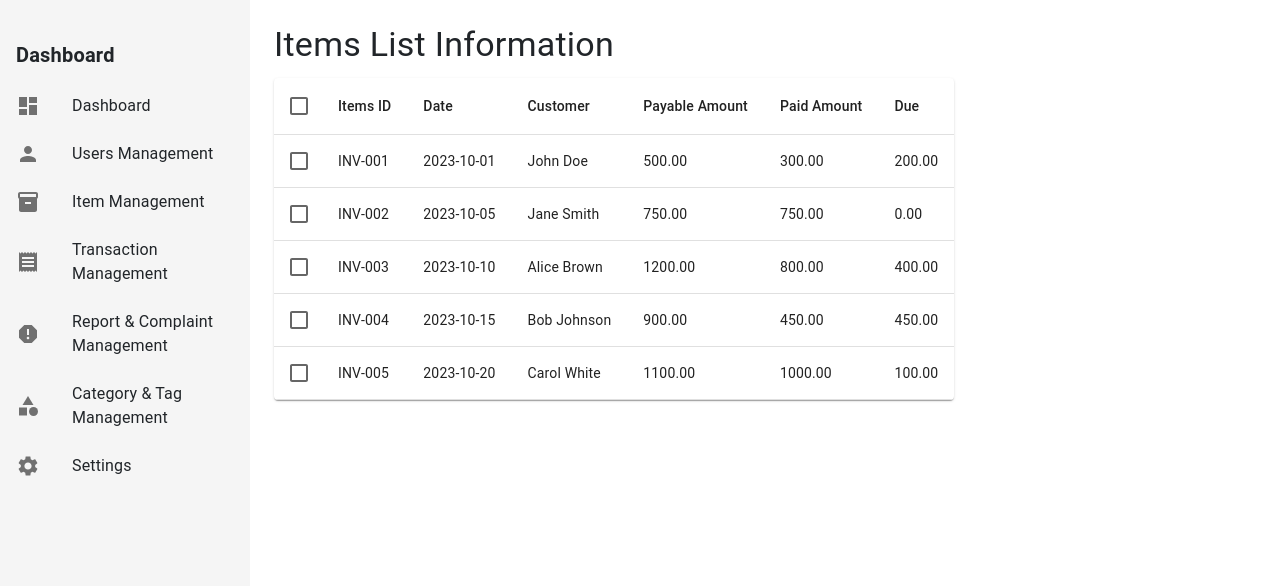
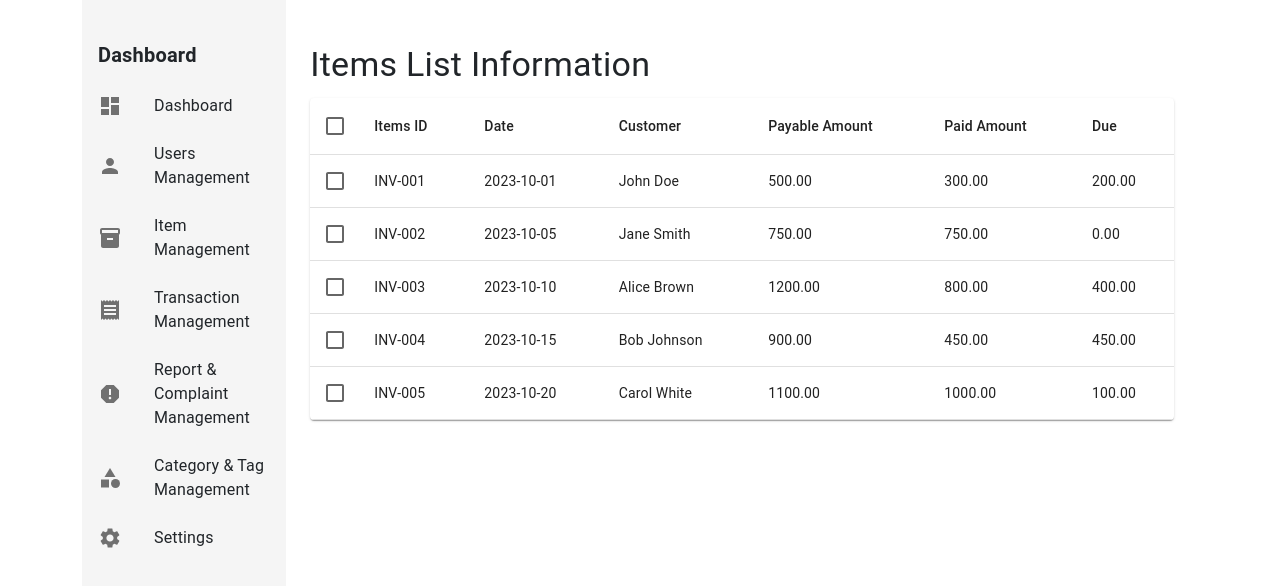
Before and after one commit to AlexHa2/Team-FE-14, a React (Vite) app in the folder source/Team13-FE/: page /admin in a window 1280 px wide. Shown: the top 586 px of the page. Built offline with nearby package versions, Linux system fonts and the light colour scheme.

Commit message:
fix layout admin page

```diff
--- a/source/Team13-FE/src/components/Layout/LayoutAdmin/LayoutAdmin.jsx
+++ b/source/Team13-FE/src/components/Layout/LayoutAdmin/LayoutAdmin.jsx
@@ -1,29 +1,34 @@
 
-import React, { useEffect } from 'react';
-import { useDispatch, useSelector } from 'react-redux';
-import { fetchItems } from '../../redux/slice/itemsSlice';
-import { useState } from 'react';
+import CategoryIcon from '@mui/icons-material/Category';
 import DashboardIcon from '@mui/icons-material/Dashboard';
+import InventoryIcon from '@mui/icons-material/Inventory';
 import PersonIcon from '@mui/icons-material/Person';
-import InventoryIcon from '@mui/icons-material/Inventory';
 import ReceiptIcon from '@mui/icons-material/Receipt';
 import ReportIcon from '@mui/icons-material/Report';
-import CategoryIcon from '@mui/icons-material/Category';
 import SettingsIcon from '@mui/icons-material/Settings';
-import { Box, Container, Typography, TextField, Table, TableBody, TableCell, TableContainer, TableHead, TableRow, Paper, Checkbox, IconButton, List, ListItem, ListItemIcon, ListItemText } from '@mui/material';
-export default function LayoutAdmin({children}) {
+import { Box, List, ListItem, ListItemIcon, ListItemText } from '@mui/material';
+import React from 'react';
+import { Container } from 'react-bootstrap';
+import { useNavigate } from 'react-router-dom';
+export default function LayoutAdmin({ children }) {
+    const navigate = useNavigate()
+    const handleNavigation  = (link) => {
+        navigate("/"+link)
+    }
     return (
+
+        <Container>
             <Box sx={{ display: 'flex' }}>
                 <Box sx={{ width: '250px', bgcolor: '#f5f5f5', height: '100vh', paddingTop: '20px' }}>
                     <List>
                         <ListItem>
                             <ListItemText primary="Dashboard" primaryTypographyProps={{ fontWeight: 'bold', fontSize: 20 }} />
                         </ListItem>
-                    <ListItem button onClick={() => handleNavigation('dashboard')}>
+                        <ListItem button onClick={() => handleNavigation('admin')}>
                             <ListItemIcon><DashboardIcon /></ListItemIcon>
                             <ListItemText primary="Dashboard" />
                         </ListItem>
-                    <ListItem button onClick={() => handleNavigation('users')}>
+                        <ListItem button onClick={() => handleNavigation("user-table")}>
                             <ListItemIcon><PersonIcon /></ListItemIcon>
                             <ListItemText primary="Users Management" />
                         </ListItem>
@@ -49,9 +54,10 @@ export default function LayoutAdmin({children}) {
                         </ListItem>
                     </List>
                 </Box>
-            <Box>
+                <Box sx={{ width: '100%',height: '100vh', paddingTop: '20px' }}>
                     {children}
                 </Box>
             </Box>
+        </Container>
     )
 }
--- a/source/Team13-FE/src/components/Routes/index.jsx
+++ b/source/Team13-FE/src/components/Routes/index.jsx
@@ -31,7 +31,7 @@ const PublicRoutes = [
     { path: "/login", component: LoginForm, layout: null },
     { path: "/my-listings", component: MyListings, layout: null },
     { path: "/favorites", component: FavoritesPage, layout: null },
-    { path: "/user-table", component: UserTable, layout: null },
+    { path: "/user-table", component: UserTable, layout: 'admin' },
     {path:"/profilesetting",component:ProfileSettings,layout:null},
     {path:"/editprofile",component:EditProfile,layout:null},
     {path:"/admin",component:AdminPage,layout:'admin'},
```
Lines whose indentation alone changed are shown as unchanged.
